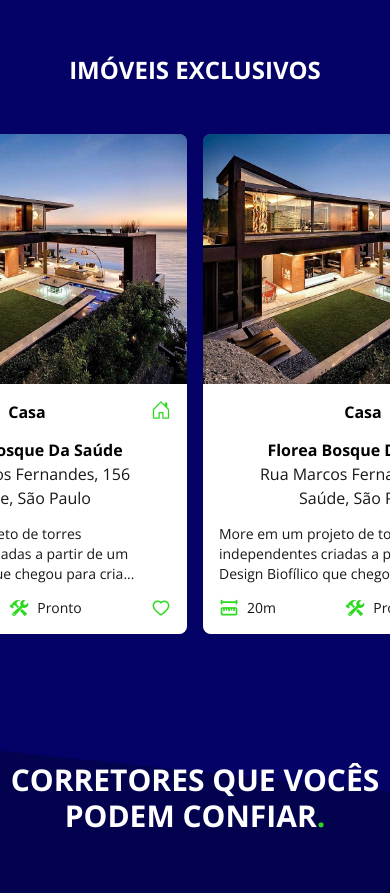
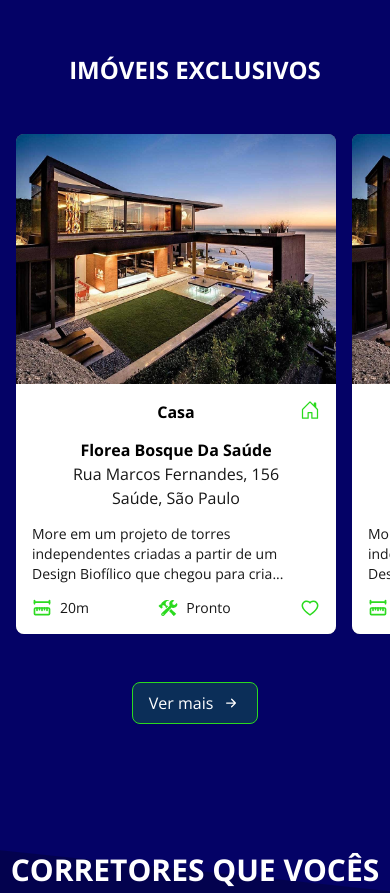
Before and after one commit to Advanzzzze/imob-arnaldo-f, a Next.js app: page / in a window 390 px wide. Shown: the part 2020-2913 px from the top of the page. Built offline with nearby package versions, Linux system fonts and the light colour scheme.

Commit message:
style: added image carousel for mobile devices

```diff
--- a/app/components/Houses.js
+++ b/app/components/Houses.js
@@ -1,3 +1,4 @@
+import { BsArrowRightShort } from 'react-icons/bs'
 import HouseCard from './houses/HouseCard'
 
 function Houses() {
@@ -74,7 +75,7 @@ function Houses() {
         <div className="flex flex-col justify-center items-center py-16 gap-12 relative">
             <div className="h-[120%] w-[200%] -z-10 bg-primary-color-200/40 absolute rotate-6"></div>
             <h2 className="text-2xl font-bold">IMÓVEIS EXCLUSIVOS</h2>
-            <div className="flex overflow-x-auto sm:grid sm:grid-cols-3 gap-4">
+            <div className="flex overflow-x-auto snap-x px-4 max-sm:w-screen sm:grid sm:grid-cols-2 md:grid-cols-3 gap-4">
                 {houses.map((data, index) => {
                     return (
                         <HouseCard
@@ -91,6 +92,15 @@ function Houses() {
                     )
                 })}
             </div>
+            <a
+                href="/"
+                className="px-4 py-2 rounded-lg border border-ascent-color-300 bg-ascent-color-300/20 active:bg-ascent-color-300/40"
+            >
+                <div className="flex justify-center items-center gap-2">
+                    <p>Ver mais</p>
+                    <BsArrowRightShort size={20} />
+                </div>
+            </a>
         </div>
     )
 }
--- a/app/components/houses/HouseCard.js
+++ b/app/components/houses/HouseCard.js
@@ -22,7 +22,7 @@ function HouseCard({
     const [isLiked, setIsLiked] = useState(isLikedP)
 
     return (
-        <div className="flex flex-col items-center h-[500px] w-80 bg-neutral-500 rounded-lg overflow-hidden">
+        <div className="flex flex-col items-center h-[500px] w-80 flex-none snap-center bg-neutral-500 rounded-lg overflow-hidden">
             <Image
                 src={image}
                 width={256}
```
